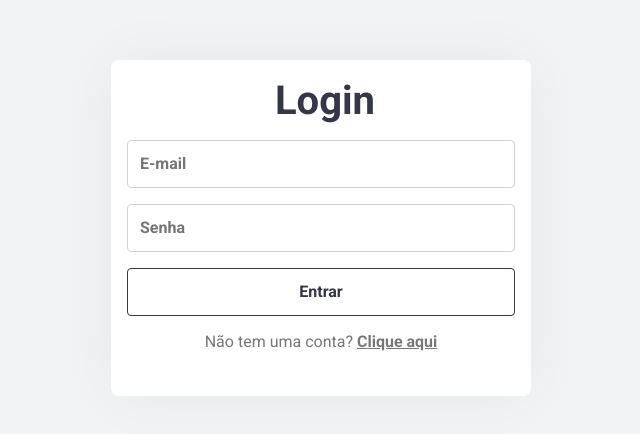
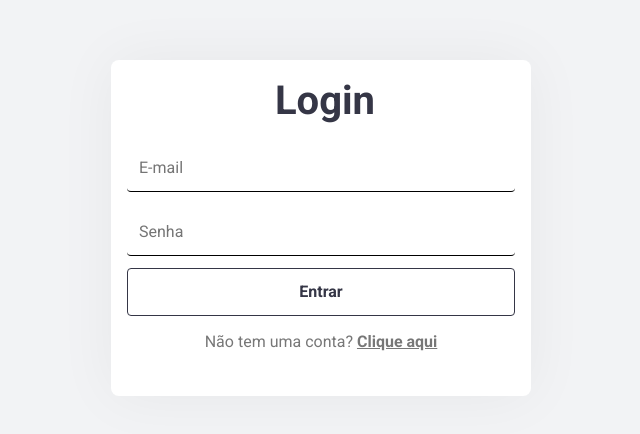
Before and after one commit to dfsilva-dxp/todoapp, a React (Create React App) app: page /login in a window 1280 px wide. Shown: the part 172-606 px from the top of the page, without its empty margins (319-959 px from the left). Built offline with nearby package versions, Linux system fonts and the light colour scheme; no server answers.

Commit message:
feat: modificando o input default

```diff
--- a/src/components/Input/index.tsx
+++ b/src/components/Input/index.tsx
@@ -1,12 +1,26 @@
-import { InputHTMLAttributes } from "react";
+import {
+  forwardRef,
+  ForwardRefRenderFunction,
+  InputHTMLAttributes,
+} from "react";
 
 import * as S from "./styles";
 
 interface InputProps extends InputHTMLAttributes<HTMLInputElement> {
-  name: string;
-  placeholder: string;
+  label: string;
+  id: string;
 }
 
-export function Input({ ...props }: InputProps) {
-  return <S.Input {...props} />;
-}
+const InputDefault: ForwardRefRenderFunction<HTMLInputElement, InputProps> = (
+  { label, id, ...props }: InputProps,
+  ref
+) => {
+  return (
+    <S.FormGroup>
+      <S.Label htmlFor={id}>{label}</S.Label>
+      <S.Input id={id} {...props} ref={ref} />
+    </S.FormGroup>
+  );
+};
+
+export const Input = forwardRef(InputDefault);
--- a/src/components/Input/styles.ts
+++ b/src/components/Input/styles.ts
@@ -1,17 +1,36 @@
 import styled from "styled-components";
+
+export const FormGroup = styled.div`
+  position: relative;
+`;
+
 export const Input = styled.input`
-  display: block;
   width: 100%;
+  height: 3rem;
   padding: 0.375rem 0.75rem;
+  border-style: none none solid;
+  border-color: var(--gray-150);
+  border-width: 1px;
+  border-radius: 0.25rem;
+  outline: 0;
+  background-color: var(--gray-50);
+  background-clip: padding-box;
   font-size: 1rem;
   line-height: 1.5;
-  color: #495057;
-  background-color: #fff;
-  background-clip: padding-box;
-  border: 1px solid #ced4da;
-  border-radius: 0.25rem;
 
-  &::placeholder {
-    font-weight: 600;
+  transition: all 0.1s ease-out;
+
+  &:hover:not(:disabled):not([readonly]),
+  &:hover:not(:disabled):not([readonly]) {
+    border-color: var(--purple-400);
   }
 `;
+
+export const Label = styled.label`
+  display: block;
+  color: var(--gray-800);
+  font-weight: 600;
+  font-size: 0.875rem;
+  padding-bottom: 0.25rem;
+  padding-left: 0.75rem;
+`;
```
